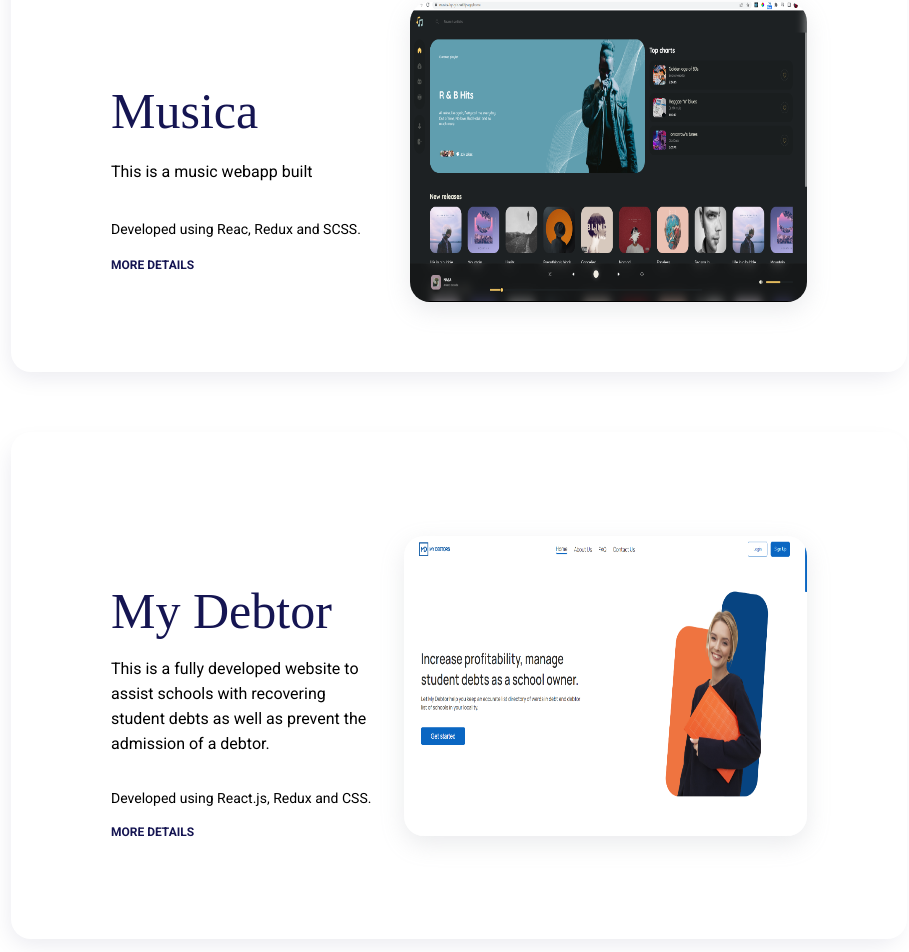
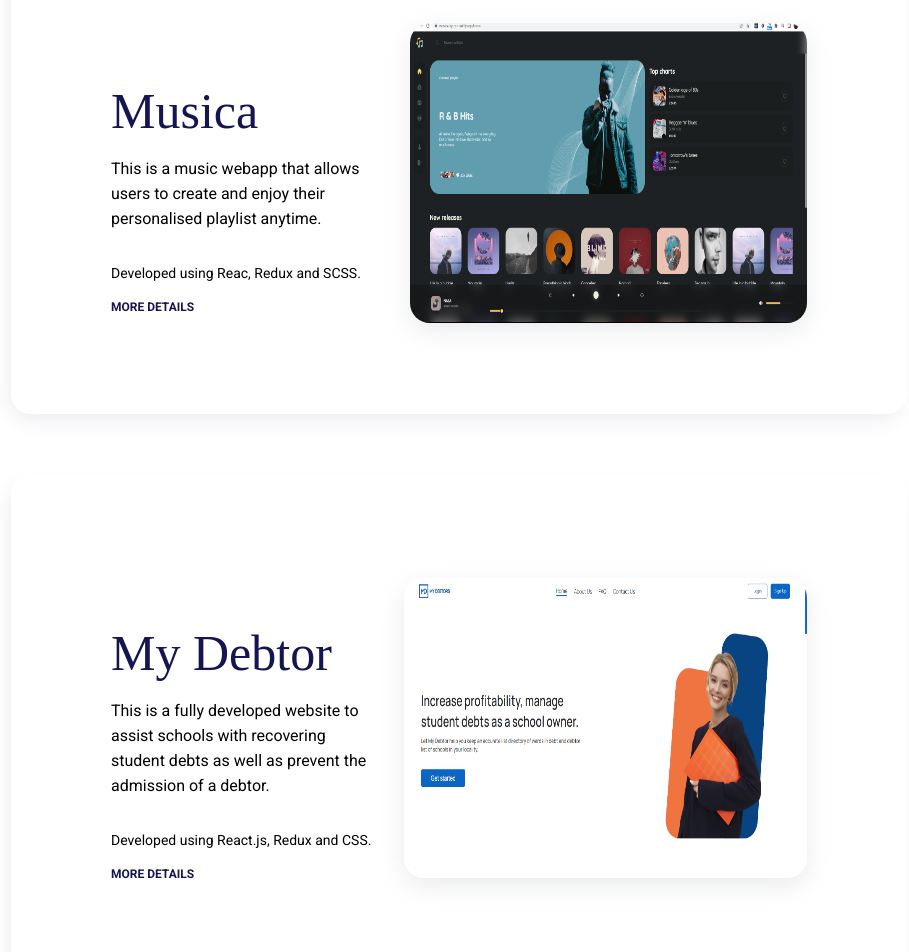
Before and after one commit to Iyin0/iyin, a React (Create React App) app: page /#/ in a window 1280 px wide. Shown: the part 1069-2021 px from the top of the page, without its empty margins (181-1090 px from the left). Built offline with nearby package versions, Linux system fonts and the light colour scheme; a web font is replaced by a local one.

Commit message:
musica webap info correction

```diff
--- a/src/projects.js
+++ b/src/projects.js
@@ -3,7 +3,7 @@ const projects = [
     {
         name: "Musica",
         id: 3,
-        info: "This is a music webapp built",
+        info: "This is a music webapp that allows users to create and enjoy their personalised playlist anytime.",
         dev_tool: "Developed using Reac, Redux and SCSS.",
         about: "This webapp allows users to create and enjoy their personalised playlist anytime. Users can customize their playlist by including their preferred playlist name and description, as well as a playlist cover.",
         features: [
```
